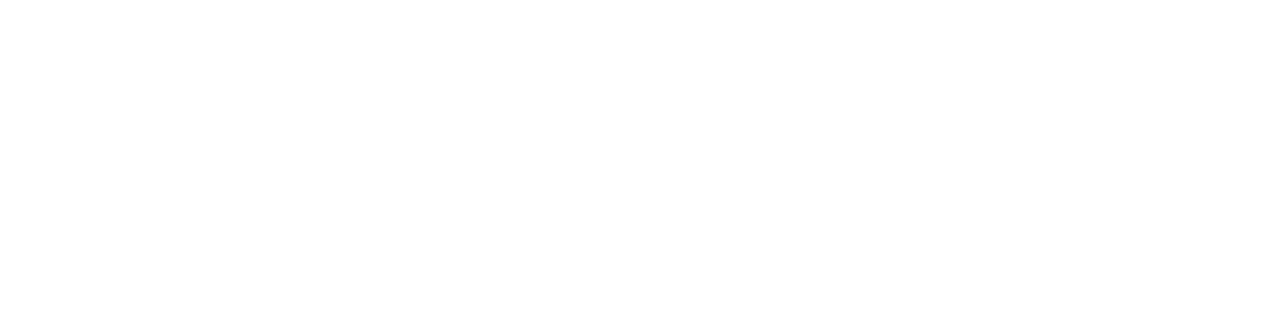
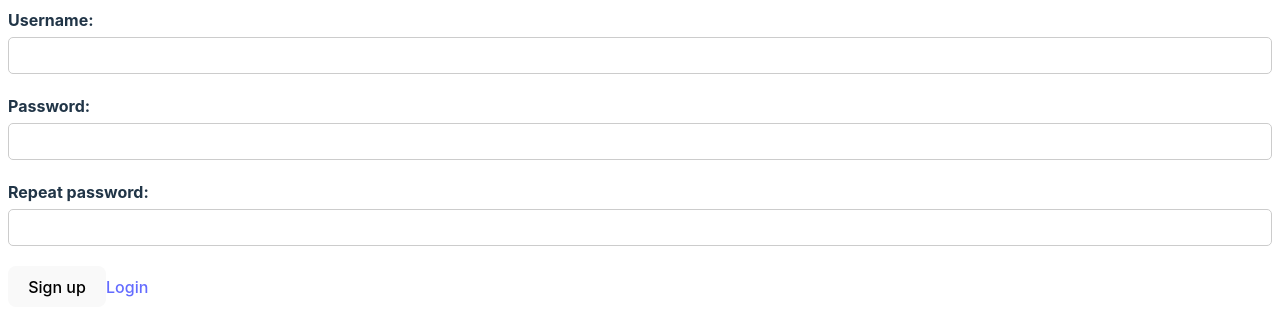
Before and after one commit to zlata-filcheva/project-frontend, a React (Vite) app: page /sign-up in a window 1280 px wide. Shown: the top 336 px of the page. Built offline with nearby package versions, Linux system fonts and the light colour scheme.

Commit message:
sign up page (#2)

```diff
--- a/src/app/pages/SignUpPage/SignUpPage.tsx
+++ b/src/app/pages/SignUpPage/SignUpPage.tsx
@@ -1,12 +1,61 @@
 import { usePageTitle } from "../../utils/usePageTitle/usePageTitle.ts";
 import "./styles.css";
+import { Link } from "react-router-dom";
+import { PATH_NAMES } from "../../modules/router/routes";
+import React from "react";
 
 const SignUpPage = () => {
   usePageTitle("Login page");
 
   //const { data, isLoading } = usePhotoQuery();
 
-  return null;
+  //const [passwordError, setPasswordError] = React.useState<string | null>(null);
+
+  const handlePasswordChange = (e: React.ChangeEvent) => {
+    // const {
+    //     target: { value },
+    //  } = e;
+
+    return null;
+
+    // if (value < 8) {
+    //    setPasswordError("Error");
+    //  }
+  };
+
+  const handleSignUpClick = () => {};
+
+  return (
+    <>
+      <div className="input-container">
+        <label htmlFor="username">Username:</label>
+        <input type="text" id="username" name="username" />
+      </div>
+
+      <div className="input-container">
+        <label htmlFor="password">Password:</label>
+        <input
+          type="password"
+          id="password"
+          name="password"
+          onChange={handlePasswordChange}
+        />
+      </div>
+
+      <div className="input-container">
+        <label htmlFor="password">Repeat password:</label>
+        <input type="password" id="password" name="password" />
+      </div>
+
+      <div className="input-container">
+        <button type={"button"} onClick={handleSignUpClick}>
+          Sign up
+        </button>
+
+        <Link to={PATH_NAMES.homePage}>Login</Link>
+      </div>
+    </>
+  );
 };
 
 export default SignUpPage;
```
